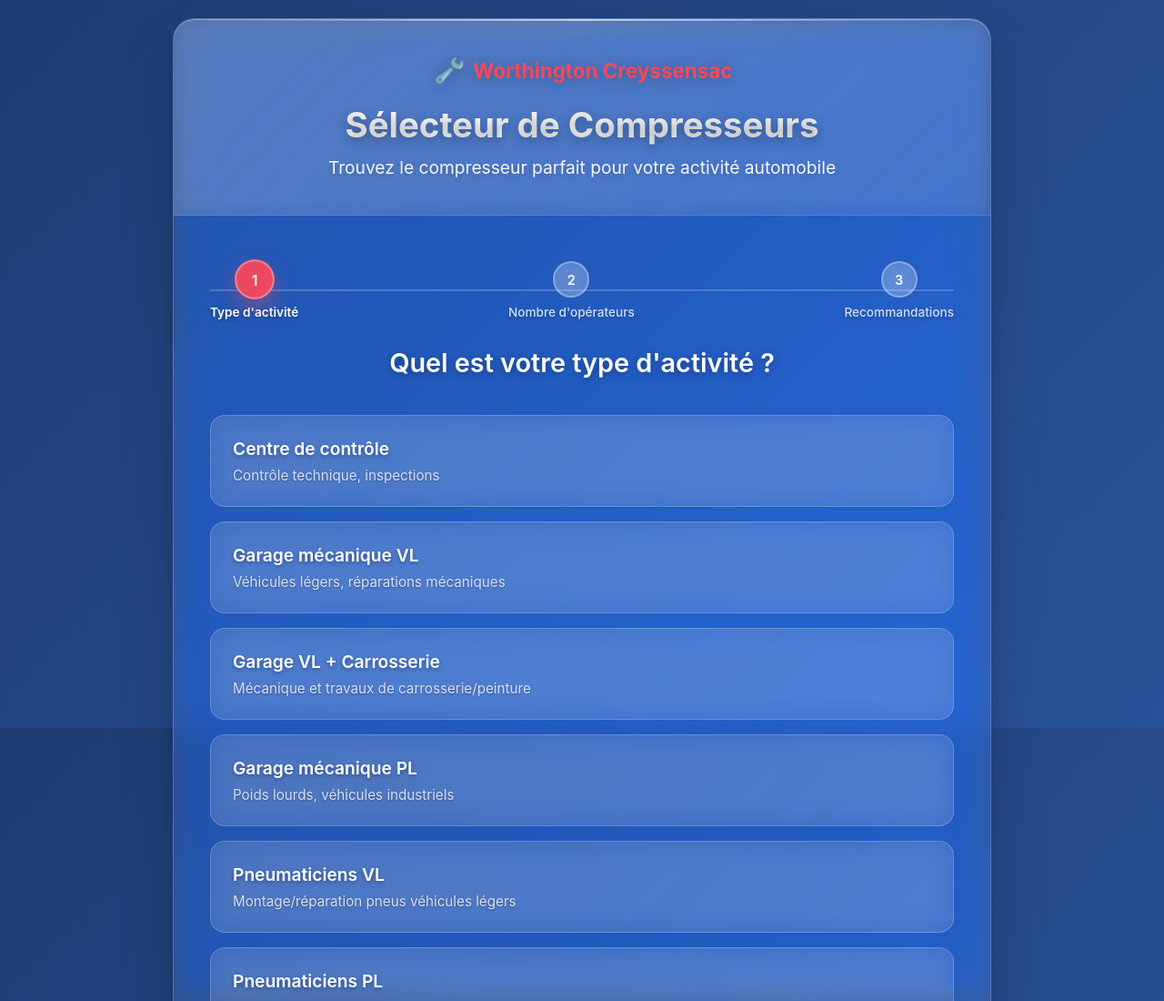
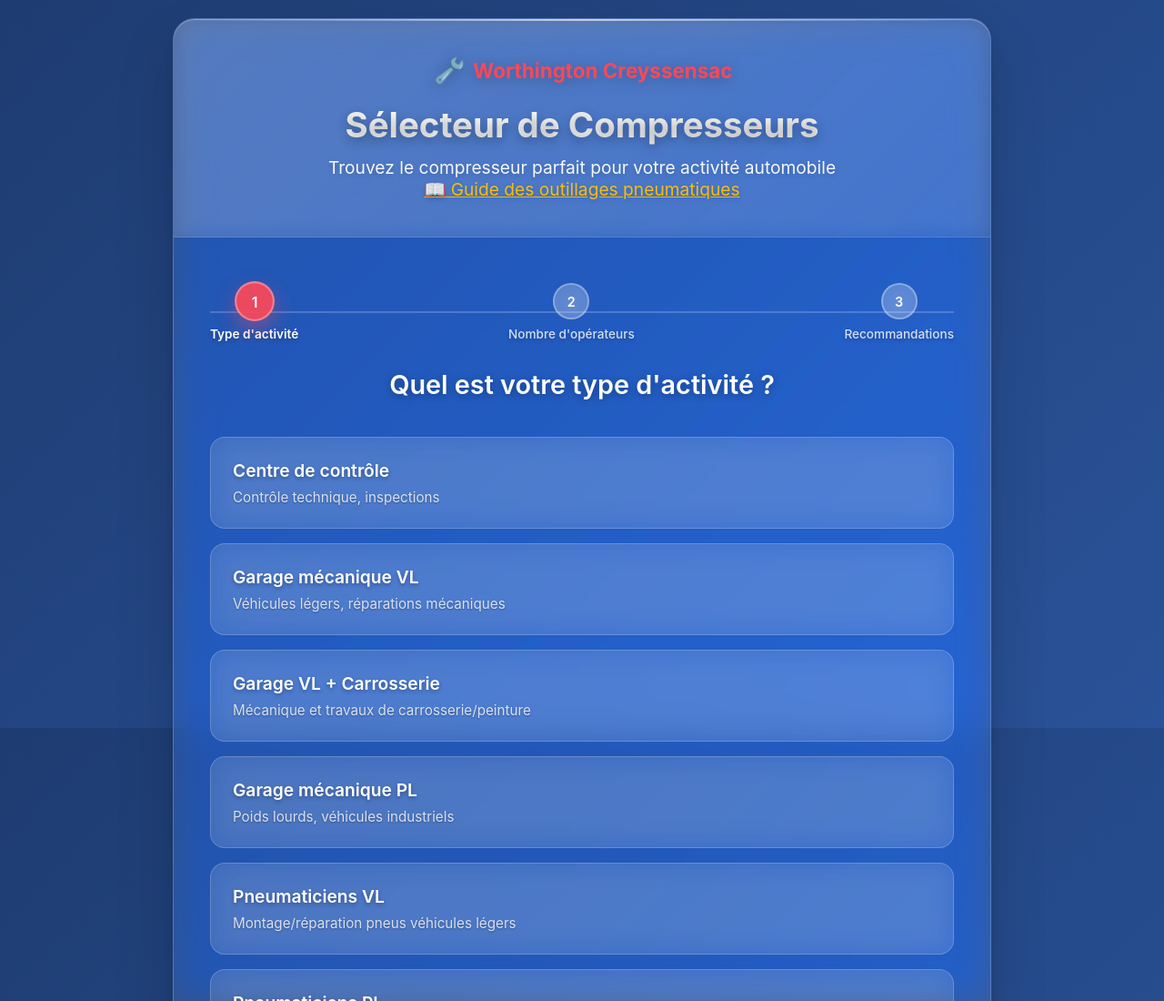
Before and after one commit to EroselRey/selecteur_automobile, a plain HTML site: page index.html in a window 1280 px wide. Shown: the top 1100 px of the page at 91% size. Drawn offline with Linux system fonts and the light colour scheme.

Commit message:
Add pneumatic tools guide link

```diff
--- a/index.html
+++ b/index.html
@@ -749,6 +749,7 @@
                 <div class="logo">Worthington Creyssensac</div>
                 <h1>Sélecteur de Compresseurs</h1>
                 <p>Trouvez le compresseur parfait pour votre activité automobile</p>
+                <p><a href="2020_guide_auto_wco%20v2.pdf" target="_blank" style="color:#ffc107;text-decoration:underline;">📖 Guide des outillages pneumatiques</a></p>
             </div>
 
             <div class="content">
```
